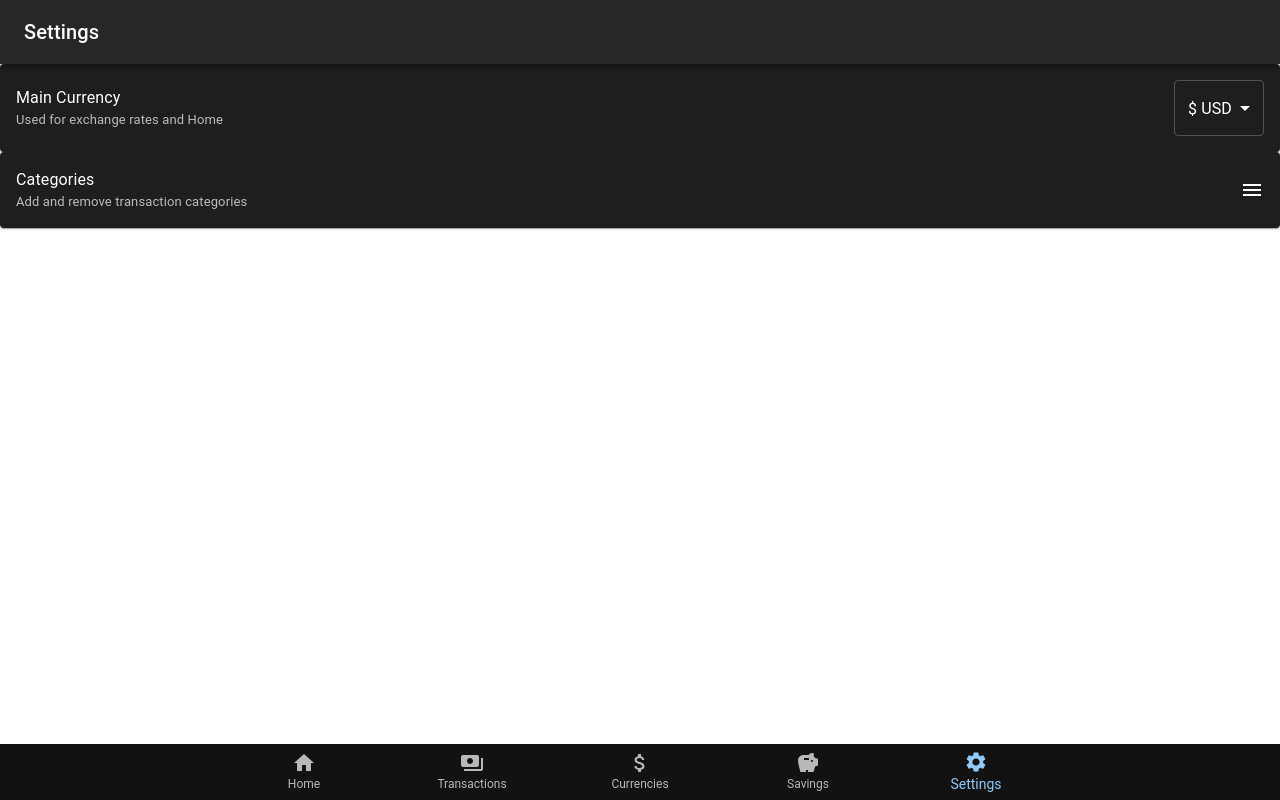
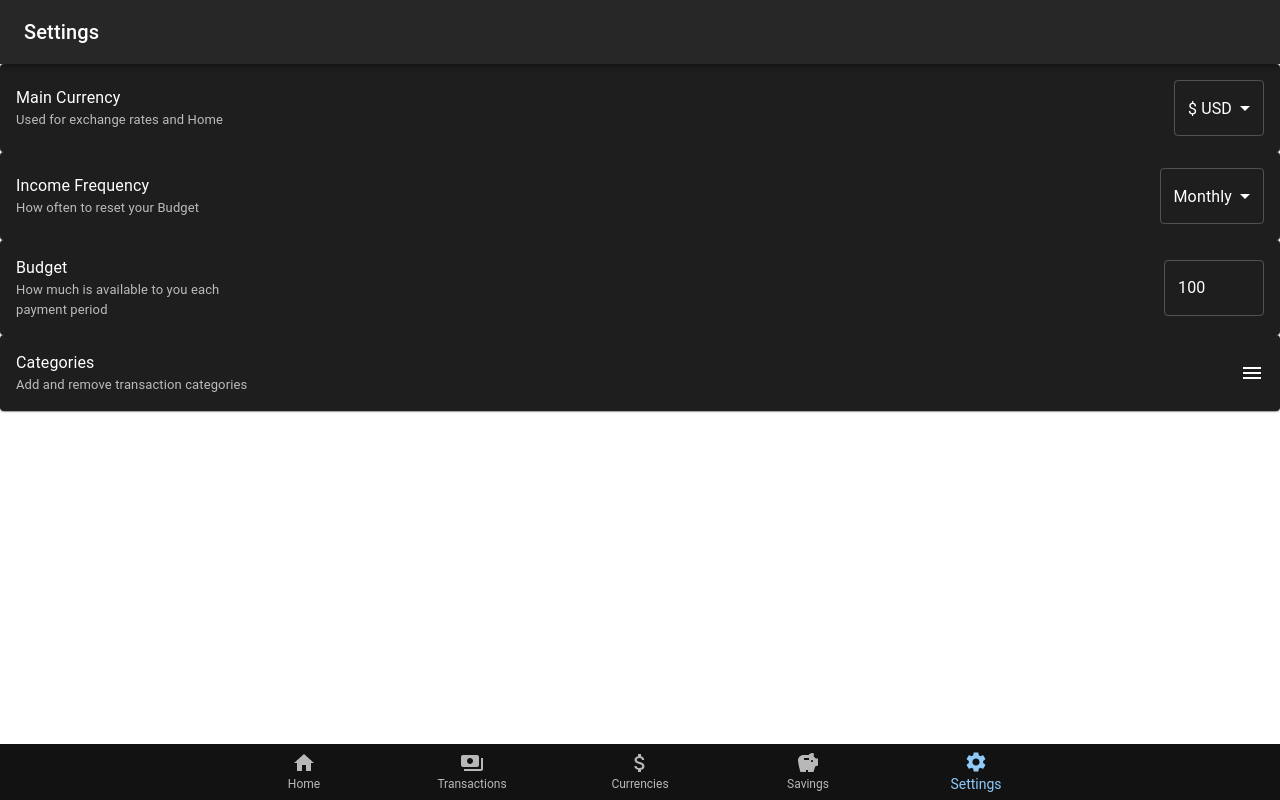
Before and after one commit to ra-kiss/bsp6-expense-tracker, a Next.js app: page / in a window 1280 px wide. Built offline with nearby package versions, Linux system fonts and the light colour scheme.

Commit message:
Added budget customization, QoL improvements

```diff
--- a/app/components/GlobalContext.js
+++ b/app/components/GlobalContext.js
@@ -13,24 +13,27 @@ export function GlobalProvider({ children }) {
 
   const [currencies, setCurrencies] = useState([
     {
-      value: '$ USD',
+      value: 'USD',
       label: '$ USD',
     },
     {
-      value: '€ EUR',
+      value: 'EUR',
       label: '€ EUR',
     },
     {
-      value: '฿ BTC',
+      value: 'BTC',
       label: '฿ BTC',
     },
     {
-      value: '¥ JPY',
+      value: 'JPY',
       label: '¥ JPY',
     },
   ]);
 
-  const [mainCurrency, setMainCurrency] = useState('$ USD')
+  const [mainCurrency, setMainCurrency] = useState('USD');
+
+  const [budget, setBudget] = useState('100');
+  const [budgetFrequency, setBudgetFrequency] = useState('monthly');
 
   const [categories, setCategories] = useState([
     'Groceries', 'Housing', 'Gas', 'Other'
@@ -43,6 +46,8 @@ export function GlobalProvider({ children }) {
       savingsProjects, setSavingsProjects,
       currencies, setCurrencies,
       mainCurrency, setMainCurrency,
+      budget, setBudget,
+      budgetFrequency, setBudgetFrequency,
       categories, setCategories
        }}>
       {children}
--- a/app/components/savings/AddProjectEntryModal.js
+++ b/app/components/savings/AddProjectEntryModal.js
@@ -1,13 +1,14 @@
 import { useState } from 'react';
 import ProjectEntryModal from './ProjectEntryModal';
-import dayjs from 'dayjs';
+import { useGlobal } from "../GlobalContext";
 
 export default function AddProjectEntryModal({ open, setOpen, addEntry }) {
+  const { mainCurrency } = useGlobal();
   const handleClose = () => setOpen(false);
 
   const initialValues = {
     value: '',
-    currency: '$ USD',
+    currency: mainCurrency,
     goal: '',
     label: ''
   };
--- a/app/components/savings/SavingsTopBar.js
+++ b/app/components/savings/SavingsTopBar.js
@@ -34,14 +34,14 @@ export default function SavingsTopBar({ sortProjects }) {
           <Typography variant="h6" component="div" sx={{ flexGrow: 1 }}>
             Savings
           </Typography>
-        <IconButton
+        {/* <IconButton
           size="large"
           edge="end"
           color="inherit"
           aria-label="filter"
         >
           <FilterAltIcon />
-        </IconButton>
+        </IconButton> */}
         <IconButton
             size="large"
             edge="end"
--- a/app/components/transactions/AddListEntryModal.js
+++ b/app/components/transactions/AddListEntryModal.js
@@ -1,14 +1,16 @@
 import { useState } from 'react';
+import { useGlobal } from '../GlobalContext';
 import ListEntryModal from './ListEntryModal';
 import dayjs from 'dayjs';
 
 export default function AddListEntryModal({ open, setOpen, addEntry }) {
+  const { mainCurrency, categories } = useGlobal();
   const handleClose = () => setOpen(false);
 
   const initialValues = {
     value: '',
-    currency: '$ USD',
-    category: 'Other',
+    currency: mainCurrency,
+    category: categories[0],
     date: dayjs(),
     notes: ''
   };
--- a/app/components/transactions/AddRecurringEntryModal.js
+++ b/app/components/transactions/AddRecurringEntryModal.js
@@ -1,14 +1,16 @@
 import { useState } from 'react';
+import { useGlobal } from '../GlobalContext';
 import RecurringEntryModal from './RecurringEntryModal';
 import dayjs from 'dayjs';
 
 export default function AddRecurringEntryModal({ open, setOpen, addRecurringEntry }) {
+  const { mainCurrency, categories } = useGlobal();
   const handleClose = () => setOpen(false);
 
   const initialValues = {
     value: '',
-    currency: '$ USD',
-    category: 'Other',
+    currency: mainCurrency,
+    category: categories[0],
     date: dayjs(),
     notes: '',
     repeat: 'day'
--- a/app/components/transactions/ListEntryModal.js
+++ b/app/components/transactions/ListEntryModal.js
@@ -116,8 +116,8 @@ export default function ListEntryModal({ open, onClose, onSubmit, initialValues,
             sx={{ width: '48%' }} // Nearly half width each
           >
             {categories.map((option) => (
-              <MenuItem key={option.value} value={option.value}>
-                {option.label}
+              <MenuItem key={option} value={option}>
+                {option}
               </MenuItem>
             ))}
           </TextField>
--- a/app/pages/SettingsPage.js
+++ b/app/pages/SettingsPage.js
@@ -11,8 +11,8 @@ import Select from '@mui/material/Select';
 import Typography from '@mui/material/Typography';
 import MenuIcon from '@mui/icons-material/Menu';
 import MenuItem from '@mui/material/MenuItem';
+import TextField from '@mui/material/TextField';
 import { useGlobal } from '../components/GlobalContext';
-
 import CategoriesModal from '../components/settings/CategoriesModal';
 
 export default function SettingsPage() {
@@ -21,7 +21,23 @@ export default function SettingsPage() {
   const descriptionStyle = { color: 'text.secondary', fontSize: 13, maxWidth: 300 };
 
   const [categoriesModalOpen, setCategoriesModalOpen] = useState(false);
-  const { currencies, mainCurrency, setMainCurrency } = useGlobal();
+  const { currencies, mainCurrency, setMainCurrency, budget, setBudget, budgetFrequency, setBudgetFrequency } = useGlobal();
+
+  const handleChange = (e) => {
+    let value = e.target.value.replace(/[^0-9.]/g, ""); // Numbers and decimal only
+    if (value.includes(".")) {
+      let [dollars, cents] = value.split(".");
+      cents = cents.slice(0, 2); // Max two decimal places
+      value = dollars + "." + cents;
+    }
+    setBudget(value);
+  };
+
+  const handleBlur = () => {
+    if (!budget || isNaN(parseFloat(budget)) || budget == "0") {
+      setBudget("1");
+    }
+  };
 
   return (
     <>
@@ -56,6 +72,63 @@ export default function SettingsPage() {
         </Card>
 
         <Card>
+          <CardActionArea>
+            <CardContent>
+              <div style={{ display: 'flex', justifyContent: 'space-between', alignItems: 'center' }}>
+                <div>
+                  <Typography sx={{ fontSize: 16 }} className="font-bold" component="div">
+                    Income Frequency
+                  </Typography>
+                  <Typography sx={{...descriptionStyle, maxWidth: 250 }}>
+                  How often to reset your Budget
+                  </Typography>
+                </div>
+                <Select
+                  sx={{ maxWidth: 130 }}
+                  value={budgetFrequency}
+                  onChange={(event) => setBudgetFrequency(event.target.value)}
+                >
+                  <MenuItem value={"monthly"}>
+                    Monthly
+                  </MenuItem>
+                  <MenuItem value={"biweekly"}>
+                    Every 2 Weeks
+                  </MenuItem>
+                  <MenuItem value={"weekly"}>
+                    Weekly
+                  </MenuItem>
+                </Select>
+              </div>
+            </CardContent>
+          </CardActionArea>
+        </Card>
+
+        <Card>
+          <CardActionArea>
+            <CardContent>
+              <div style={{ display: 'flex', justifyContent: 'space-between', alignItems: 'center' }}>
+                <div>
+                  <Typography sx={{ fontSize: 16 }} className="font-bold" component="div">
+                    Budget
+                  </Typography>
+                  <Typography sx={{...descriptionStyle, maxWidth: 250 }}>
+                  How much is available to you each payment period
+                  </Typography>
+                </div>
+                <TextField
+                  variant="outlined"
+                  type="text"
+                  value={budget}
+                  onChange={handleChange}
+                  onBlur={handleBlur}
+                  sx={{ maxWidth: 100 }}
+                />
+              </div>
+            </CardContent>
+          </CardActionArea>
+        </Card>
+
+        <Card>
           <CardActionArea onClick={() => setCategoriesModalOpen(true)}>
             <CardContent>
               <div style={{ display: 'flex', justifyContent: 'space-between', alignItems: 'center' }}>
--- a/package.json
+++ b/package.json
@@ -16,6 +16,8 @@
     "@mui/x-date-pickers": "^7.28.0",
     "dayjs": "^1.11.13",
     "decimal.js": "^10.5.0",
+    "exchange-rates": "^0.1.2",
+    "money": "^0.2.0",
     "next": "15.2.2",
     "react": "^19.0.0",
     "react-dom": "^19.0.0"
```
Also changed, not shown: 2 other files (tests, documents, lock files or other folders).
